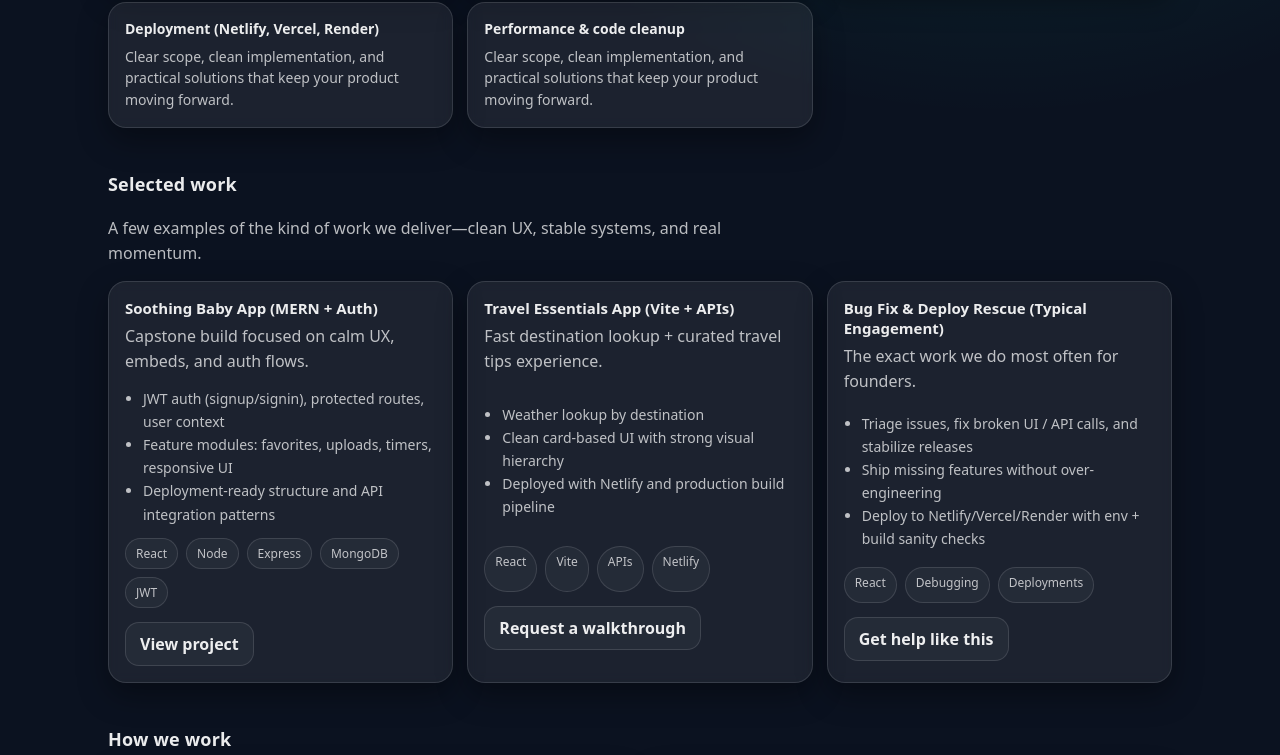
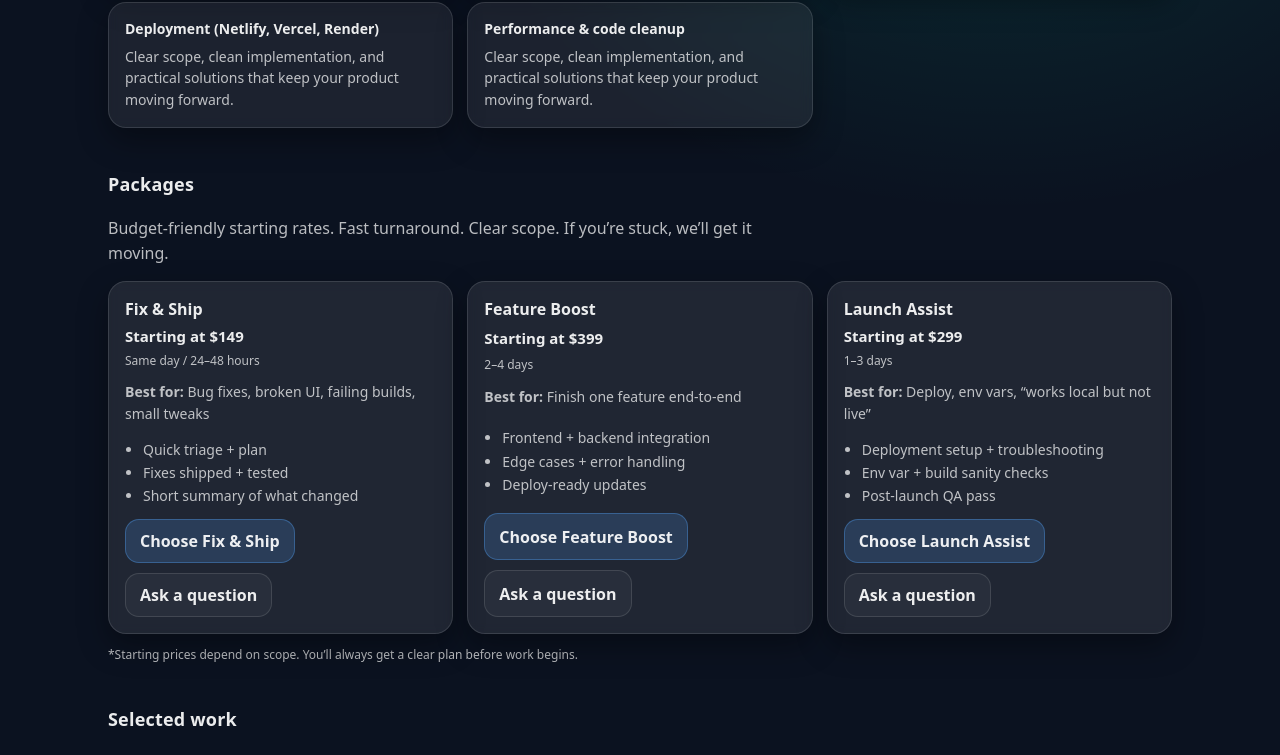
Before and after one commit to kmazza-hub/blue-current-software, a React (Vite) app: page / in a window 1280 px wide. Shown: the part 637-1392 px from the top of the page. Built offline with nearby package versions, Linux system fonts and the light colour scheme.

Commit message:
Add budget-friendly packages section

```diff
--- a/src/App.css
+++ b/src/App.css
@@ -364,3 +364,138 @@ textarea:focus {
     grid-template-columns: 1fr;
   }
 }
+
+/* Shared helper */
+.sectionHeader {
+  display: grid;
+  gap: 6px;
+  margin-bottom: 14px;
+}
+
+.muted {
+  color: var(--muted);
+  margin: 0;
+  line-height: 1.6;
+  max-width: 75ch;
+}
+
+/* Work section */
+.workGrid {
+  display: grid;
+  grid-template-columns: repeat(3, 1fr);
+  gap: 14px;
+}
+
+.workCard {
+  border: 1px solid var(--border);
+  border-radius: 18px;
+  background: rgba(255, 255, 255, 0.07);
+  padding: 16px;
+  box-shadow: var(--shadow);
+  backdrop-filter: blur(6px);
+  display: grid;
+  gap: 12px;
+  min-height: 260px;
+}
+
+.workTop h3 {
+  margin: 0 0 6px;
+  font-size: 15px;
+  color: var(--text);
+}
+
+.workList {
+  margin: 0;
+  padding-left: 18px;
+  color: var(--muted);
+  line-height: 1.65;
+  font-size: 14px;
+}
+
+.tagRow {
+  display: flex;
+  flex-wrap: wrap;
+  gap: 8px;
+}
+
+.tagRow span {
+  font-size: 12px;
+  color: var(--muted);
+  padding: 6px 10px;
+  border-radius: 999px;
+  border: 1px solid var(--border);
+  background: rgba(255, 255, 255, 0.04);
+}
+
+/* Packages section */
+.pkgGrid {
+  display: grid;
+  grid-template-columns: repeat(3, 1fr);
+  gap: 14px;
+}
+
+.pkgCard {
+  border: 1px solid var(--border);
+  border-radius: 18px;
+  background: rgba(255, 255, 255, 0.085);
+  padding: 16px;
+  box-shadow: var(--shadow);
+  backdrop-filter: blur(6px);
+  display: grid;
+  gap: 12px;
+}
+
+.pkgTop {
+  display: grid;
+  gap: 6px;
+}
+
+.pkgTop h3 {
+  margin: 0;
+  font-size: 16px;
+  color: var(--text);
+}
+
+.pkgPrice {
+  font-size: 15px;
+  font-weight: 700;
+  color: var(--text);
+}
+
+.pkgMeta {
+  font-size: 12px;
+  color: var(--muted);
+}
+
+.pkgBestFor {
+  margin: 0;
+  font-size: 14px;
+}
+
+.pkgList {
+  margin: 0;
+  padding-left: 18px;
+  color: var(--muted);
+  line-height: 1.65;
+  font-size: 14px;
+}
+
+.pkgCtas {
+  display: flex;
+  gap: 10px;
+  flex-wrap: wrap;
+}
+
+.pkgFine {
+  margin-top: 12px;
+}
+
+/* Responsive */
+@media (max-width: 900px) {
+  .workGrid {
+    grid-template-columns: 1fr;
+  }
+  .pkgGrid {
+    grid-template-columns: 1fr;
+  }
+}
--- a/src/App.jsx
+++ b/src/App.jsx
@@ -25,7 +25,7 @@ const work = [
       "Deployment-ready structure and API integration patterns",
     ],
     tags: ["React", "Node", "Express", "MongoDB", "JWT"],
-    linkLabel: "View project",
+    linkLabel: "Request a walkthrough",
     href: "#contact",
   },
   {
@@ -42,7 +42,7 @@ const work = [
   },
   {
     title: "Bug Fix & Deploy Rescue (Typical Engagement)",
-    context: "The exact work we do most often for founders.",
+    context: "The kind of work we do most often for founders.",
     bullets: [
       "Triage issues, fix broken UI / API calls, and stabilize releases",
       "Ship missing features without over-engineering",
@@ -54,22 +54,62 @@ const work = [
   },
 ];
 
+const packages = [
+  {
+    name: "Fix & Ship",
+    price: "Starting at $149",
+    time: "Same day / 24–48 hours",
+    bestFor: "Bug fixes, broken UI, failing builds, small tweaks",
+    includes: [
+      "Quick triage + plan",
+      "Fixes shipped + tested",
+      "Short summary of what changed",
+    ],
+  },
+  {
+    name: "Feature Boost",
+    price: "Starting at $399",
+    time: "2–4 days",
+    bestFor: "Finish one feature end-to-end",
+    includes: [
+      "Frontend + backend integration",
+      "Edge cases + error handling",
+      "Deploy-ready updates",
+    ],
+  },
+  {
+    name: "Launch Assist",
+    price: "Starting at $299",
+    time: "1–3 days",
+    bestFor: "Deploy, env vars, “works local but not live”",
+    includes: [
+      "Deployment setup + troubleshooting",
+      "Env var + build sanity checks",
+      "Post-launch QA pass",
+    ],
+  },
+];
+
 const emailTo = "bluecurrentsoftware@gmail.com";
-const emailSubject = "Project Inquiry - Blue Current Software";
-const emailBody =
-  "Hi Blue Current Software,%0D%0A%0D%0A" +
-  "I need help with:%0D%0A%0D%0A" +
-  "[Describe your project here]%0D%0A%0D%0A" +
-  "Timeline:%0D%0A" +
-  "[e.g., ASAP / This week / This month]%0D%0A%0D%0A" +
-  "Tech stack:%0D%0A" +
-  "[e.g., React / Node / MongoDB / Deployment]%0D%0A%0D%0A" +
-  "Thanks,%0D%0A" +
-  "[Your Name]";
+const baseSubject = "Project Inquiry - Blue Current Software";
 
-const mailtoLink = `mailto:${emailTo}?subject=${encodeURIComponent(
-  emailSubject
-)}&body=${emailBody}`;
+const buildMailto = ({ subjectSuffix, bodyIntro }) => {
+  const subject = subjectSuffix ? `${baseSubject} (${subjectSuffix})` : baseSubject;
+
+  const body =
+    `Hi Blue Current Software,\n\n` +
+    (bodyIntro ? `${bodyIntro}\n\n` : "") +
+    `Project link (if any):\n[URL]\n\n` +
+    `What’s stuck / what you want done:\n[Describe here]\n\n` +
+    `Timeline:\n[ASAP / This week / This month]\n\n` +
+    `Tech stack:\n[React / Node / MongoDB / Deployment]\n\n` +
+    `Budget range (optional):\n[ ]\n\n` +
+    `Thanks,\n[Your Name]`;
+
+  return `mailto:${emailTo}?subject=${encodeURIComponent(subject)}&body=${encodeURIComponent(body)}`;
+};
+
+const defaultMailto = buildMailto({});
 
 export default function App() {
   return (
@@ -87,6 +127,7 @@ export default function App() {
 
         <nav className="nav">
           <a href="#services">Services</a>
+          <a href="#packages">Packages</a>
           <a href="#work">Work</a>
           <a href="#how">How we work</a>
           <a href="#contact" className="navCta">
@@ -107,8 +148,8 @@ export default function App() {
             <a className="button primary" href="#contact">
               Get it moving
             </a>
-            <a className="button ghost" href="#work">
-              See work
+            <a className="button ghost" href="#packages">
+              View packages
             </a>
           </div>
 
@@ -136,6 +177,59 @@ export default function App() {
           </div>
         </section>
 
+        {/* Packages */}
+        <section className="section" id="packages">
+          <div className="sectionHeader">
+            <h2>Packages</h2>
+            <p className="muted">
+              Budget-friendly starting rates. Fast turnaround. Clear scope. If you’re stuck, we’ll
+              get it moving.
+            </p>
+          </div>
+
+          <div className="pkgGrid">
+            {packages.map((p) => (
+              <div key={p.name} className="pkgCard">
+                <div className="pkgTop">
+                  <h3>{p.name}</h3>
+                  <div className="pkgPrice">{p.price}</div>
+                  <div className="pkgMeta">{p.time}</div>
+                </div>
+
+                <p className="muted pkgBestFor">
+                  <strong>Best for:</strong> {p.bestFor}
+                </p>
+
+                <ul className="pkgList">
+                  {p.includes.map((i) => (
+                    <li key={i}>{i}</li>
+                  ))}
+                </ul>
+
+                <div className="pkgCtas">
+                  <a
+                    className="button primary"
+                    href={buildMailto({
+                      subjectSuffix: p.name,
+                      bodyIntro: `I’m interested in the ${p.name} package.`,
+                    })}
+                  >
+                    Choose {p.name}
+                  </a>
+                  <a className="button ghost" href="#contact">
+                    Ask a question
+                  </a>
+                </div>
+              </div>
+            ))}
+          </div>
+
+          <p className="finePrint pkgFine">
+            *Starting prices depend on scope. You’ll always get a clear plan before work begins.
+          </p>
+        </section>
+
+        {/* Work */}
         <section className="section" id="work">
           <div className="sectionHeader">
             <h2>Selected work</h2>
@@ -166,8 +260,8 @@ export default function App() {
                 </div>
 
                 <div className="workCta">
-                  <a className="button ghost" href={p.href}>
-                    {p.linkLabel}
+                  <a className="button ghost" href={defaultMailto}>
+                    Request details
                   </a>
                 </div>
               </div>
@@ -220,10 +314,9 @@ export default function App() {
 
           <div className="form">
             <div className="heroCtas" style={{ marginTop: 0 }}>
-              <a className="button primary" href={mailtoLink}>
+              <a className="button primary" href={defaultMailto}>
                 Email Blue Current
               </a>
-
               <a className="button ghost" href={`mailto:${emailTo}`}>
                 Open blank email
               </a>
```
